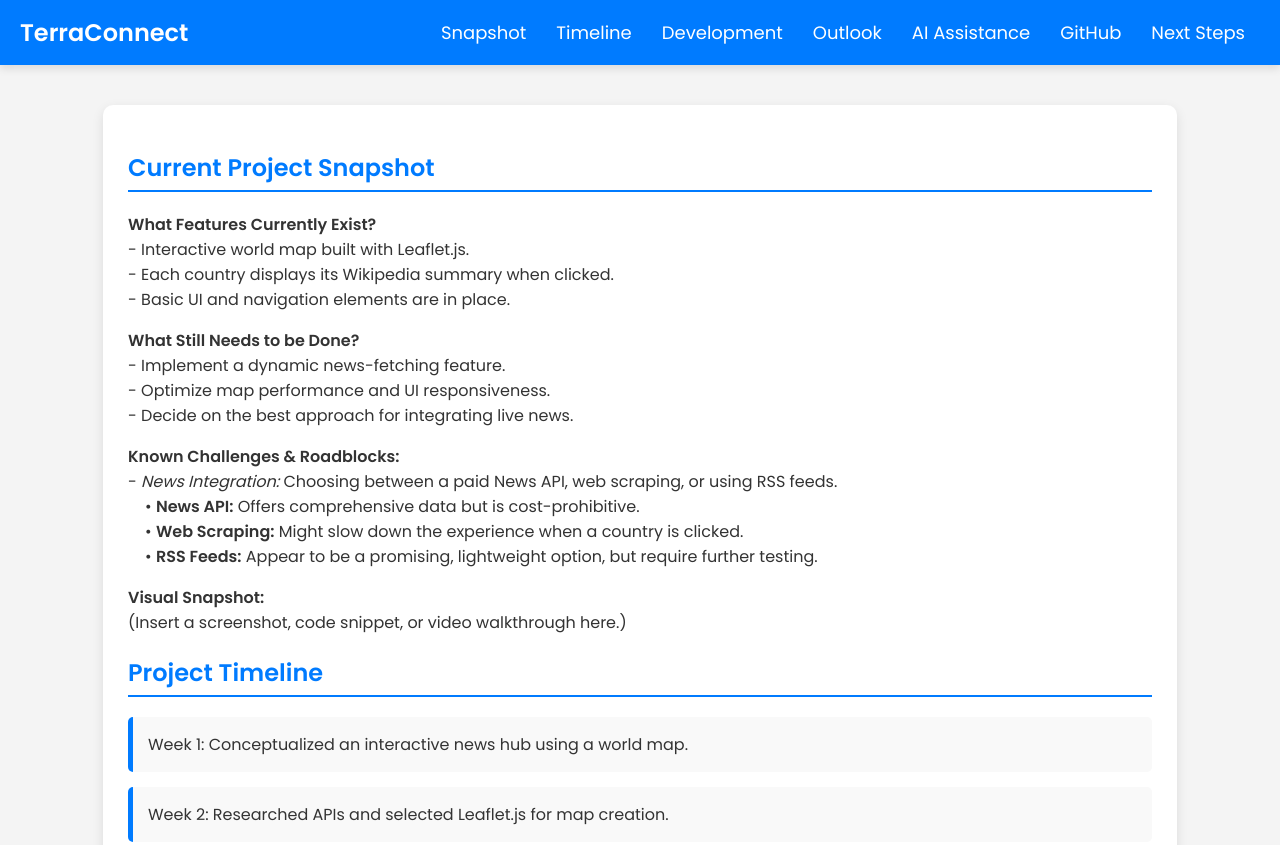
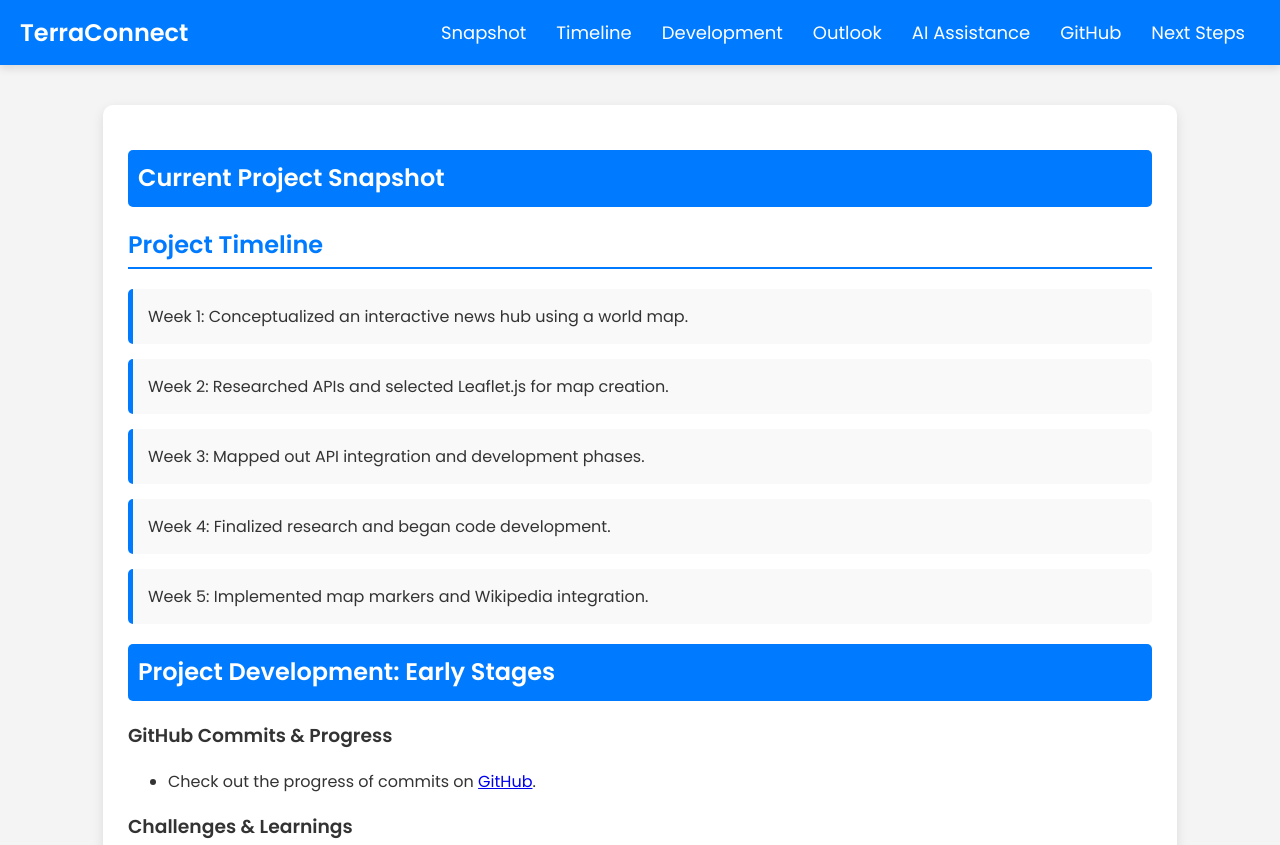
Before and after one commit to KalSpas0528/TerraConnectPortfolio, a plain HTML site: page index.html in a window 1280 px wide. Shown: the top 845 px of the page. Drawn offline with Linux system fonts and the light colour scheme.

Commit message:
added dropdown menus!

```diff
--- a/index.html
+++ b/index.html
@@ -26,31 +26,36 @@
 
   <!-- Main Content Container -->
   <div class="container">
-    <!-- Current Project Snapshot Section -->
-    <h2 id="snapshot">Current Project Snapshot</h2>
+
+    <!-- Collapsible: Current Project Snapshot -->
+    <div class="collapsible">
+      <h2 id="snapshot" class="collapsible-header">Current Project Snapshot</h2>
+      <div class="collapsible-content">
         <p>
-      <strong>What Features Currently Exist?</strong><br />
-      - Interactive world map built with Leaflet.js.<br />
-      - Each country displays its Wikipedia summary when clicked.<br />
+          <strong>What Features Currently Exist?</strong><br>
+          - Interactive world map built with Leaflet.js.<br>
+          - Each country displays its Wikipedia summary when clicked.<br>
           - Basic UI and navigation elements are in place.
         </p>
         <p>
-      <strong>What Still Needs to be Done?</strong><br />
-      - Implement a dynamic news-fetching feature.<br />
-      - Optimize map performance and UI responsiveness.<br />
+          <strong>What Still Needs to be Done?</strong><br>
+          - Implement a dynamic news-fetching feature.<br>
+          - Optimize map performance and UI responsiveness.<br>
           - Decide on the best approach for integrating live news.
         </p>
         <p>
-      <strong>Known Challenges & Roadblocks:</strong><br />
-      - <em>News Integration:</em> Choosing between a paid News API, web scraping, or using RSS feeds.<br />
-      &nbsp;&nbsp;&nbsp;&nbsp;&bull; <strong>News API:</strong> Offers comprehensive data but is cost-prohibitive.<br />
-      &nbsp;&nbsp;&nbsp;&nbsp;&bull; <strong>Web Scraping:</strong> Might slow down the experience when a country is clicked.<br />
-      &nbsp;&nbsp;&nbsp;&nbsp;&bull; <strong>RSS Feeds:</strong> Appear to be a promising, lightweight option, but require further testing.
+          <strong>Known Challenges & Roadblocks:</strong><br>
+          - <em>News Integration:</em> Choosing between a paid News API, web scraping, or using RSS feeds.<br>
+          &nbsp;&nbsp;&bull; <strong>News API:</strong> Offers comprehensive data but is cost-prohibitive.<br>
+          &nbsp;&nbsp;&bull; <strong>Web Scraping:</strong> Might slow down the experience when a country is clicked.<br>
+          &nbsp;&nbsp;&bull; <strong>RSS Feeds:</strong> Appear to be a promising, lightweight option, but require further testing.
         </p>
         <p>
-      <strong>Visual Snapshot:</strong><br />
+          <strong>Visual Snapshot:</strong><br>
           (Insert a screenshot, code snippet, or video walkthrough here.)
         </p>
+      </div>
+    </div>
 
     <!-- Timeline Section -->
     <h2 id="timeline">Project Timeline</h2>
@@ -102,8 +107,10 @@
       </div>
     </div>
 
-    <!-- Project Development Section -->
-    <h2 id="project-development">Project Development: Early Stages</h2>
+    <!-- Collapsible: Project Development: Early Stages -->
+    <div class="collapsible">
+      <h2 id="project-development" class="collapsible-header">Project Development: Early Stages</h2>
+      <div class="collapsible-content">
         <p>
           <strong>Summary:</strong> TerraConnect has laid a solid foundation by establishing an interactive map with Leaflet.js. When a country is clicked, its Wikipedia summary appears, offering quick background information. The next major milestone is integrating live news feeds.
         </p>
@@ -115,6 +122,8 @@
           <li><strong>Web Scraping:</strong> May introduce delays during user interaction.</li>
           <li><strong>RSS Feeds:</strong> Promising alternative for speed and reliability (pending further testing).</li>
         </ul>
+      </div>
+    </div>
 
     <!-- GitHub Commits & Progress -->
     <h3>GitHub Commits & Progress</h3>
@@ -182,5 +191,14 @@
       For the complete codebase and updates, visit the project on <a href="https://kalspas0528.github.io/TerraConnect/" target="_blank" class="project-link">GitHub</a>.
     </p>
   </div>
+
+  <!-- JavaScript for Collapsible Sections -->
+  <script>
+    document.querySelectorAll('.collapsible-header').forEach(header => {
+      header.addEventListener('click', () => {
+        header.parentElement.classList.toggle('active');
+      });
+    });
+  </script>
 </body>
 </html>
--- a/styles.css
+++ b/styles.css
@@ -95,7 +95,8 @@ h2 {
 }
 
 /* AI Assistance & Outlook */
-#ai-assistance, #outlook {
+#ai-assistance,
+#outlook {
     background: #eef5ff;
     padding: 20px;
     border-left: 5px solid #007bff;
@@ -122,3 +123,30 @@ h2 {
     background-color: #007bff;
     color: white;
 }
+
+/* Collapsible Sections */
+.collapsible {
+  margin-bottom: 20px;
+}
+
+.collapsible-header {
+  background-color: #007bff;
+  color: white;
+  padding: 10px;
+  cursor: pointer;
+  border-radius: 5px;
+  user-select: none;
+  margin-bottom: 10px;
+}
+
+.collapsible-content {
+  display: none;
+  padding: 10px 15px;
+  background-color: #f9f9f9;
+  border-left: 4px solid #007bff;
+  border-radius: 5px;
+}
+
+.collapsible.active .collapsible-content {
+  display: block;
+}
```
Lines whose indentation alone changed are shown as unchanged.
